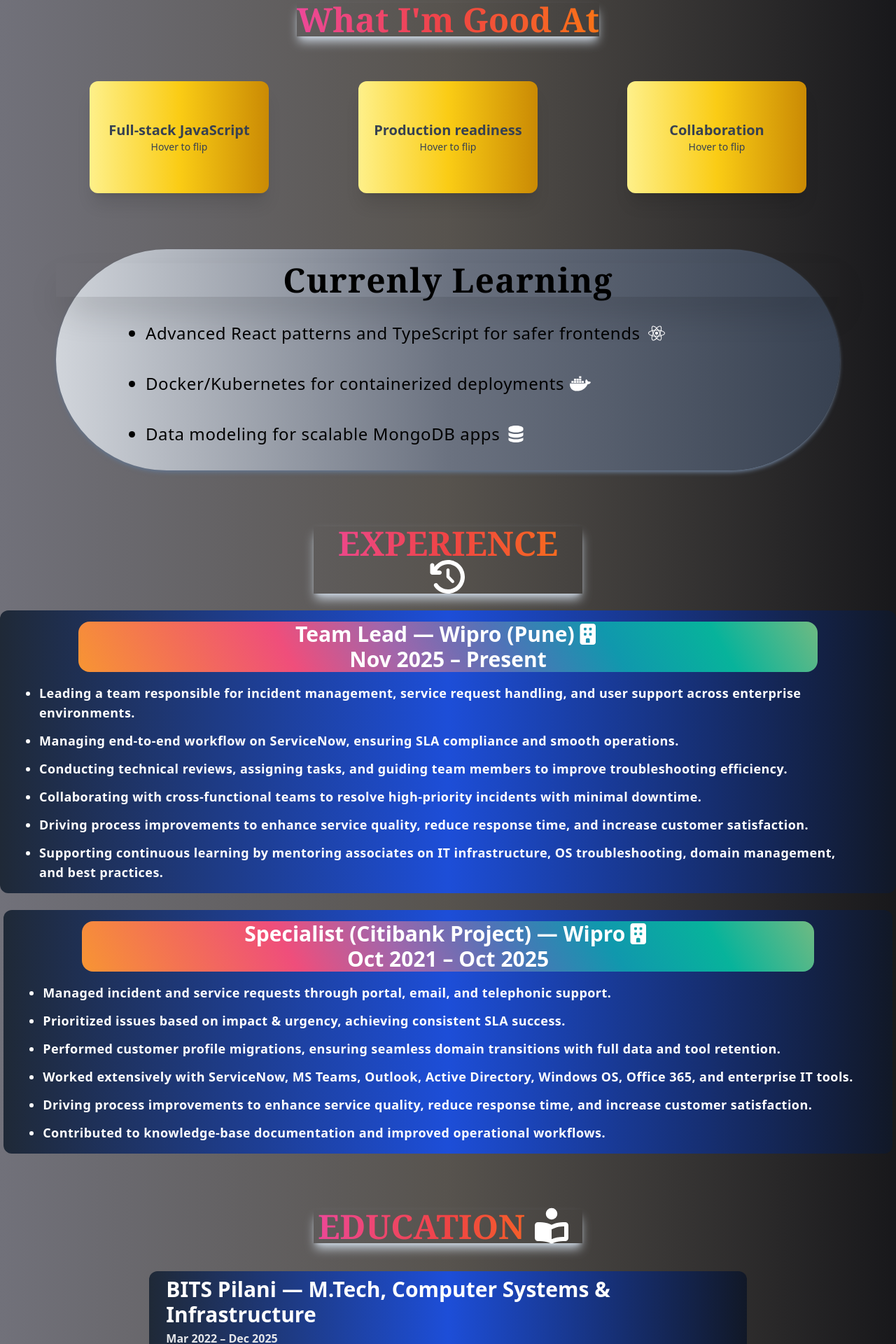
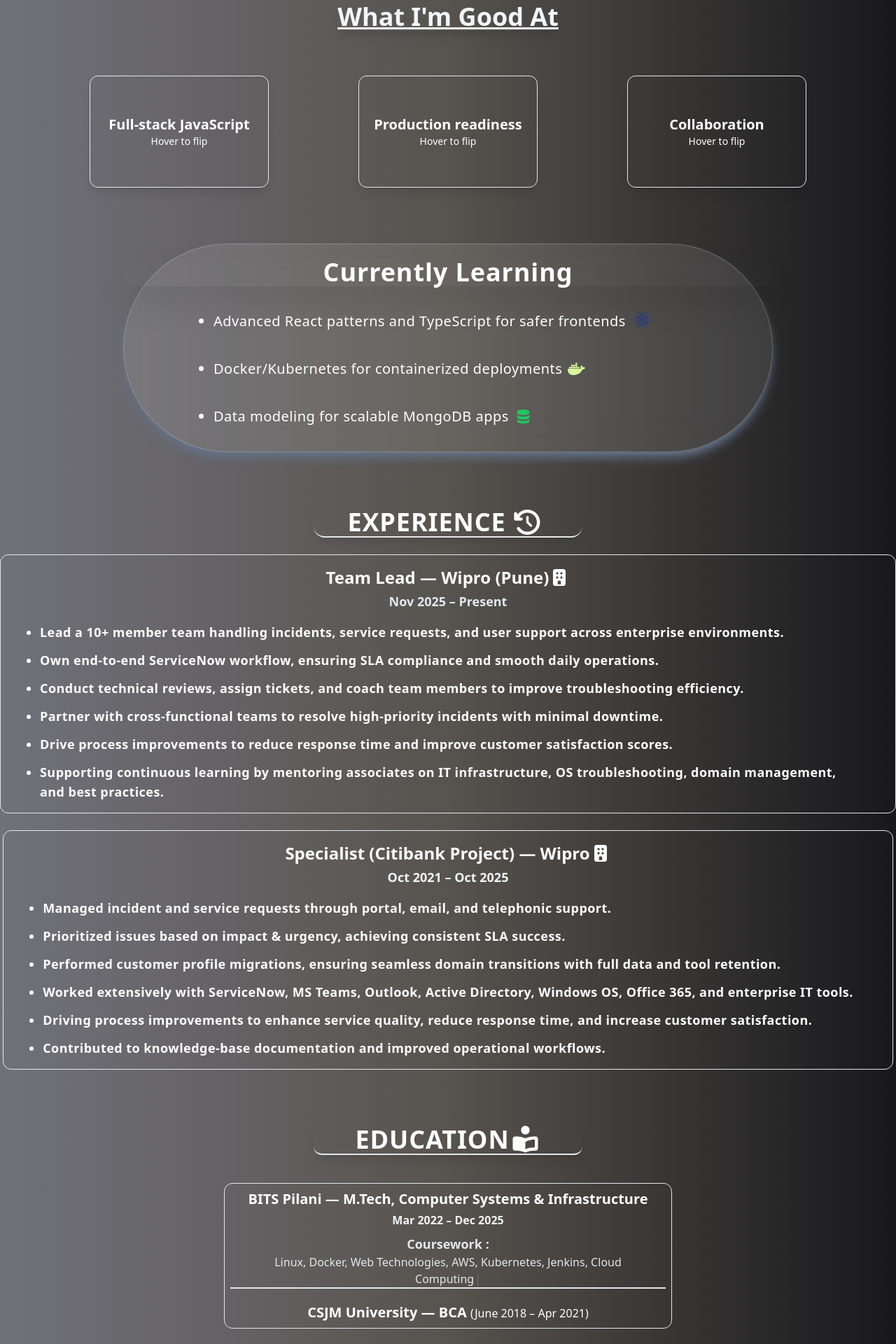
Before and after one commit to pranjulrathour0916/Portfolio, a React (Create React App) app: page /about in a window 1280 px wide. Shown: the part 840-2760 px from the top of the page at 70% size. Built offline with nearby package versions, Linux system fonts and the light colour scheme.

Commit message:
About updated

```diff
--- a/src/components/About.jsx
+++ b/src/components/About.jsx
@@ -1,119 +1,349 @@
-import { FontAwesomeIcon } from '@fortawesome/react-fontawesome'
+import { FontAwesomeIcon } from "@fortawesome/react-fontawesome";
 import { faReact } from "@fortawesome/free-brands-svg-icons";
-import photo from '../photo2.jpeg'
-import Flipcard from './FlipCard/Flipcard'
-import { faDocker } from '@fortawesome/free-brands-svg-icons/faDocker';
-import { faDatabase } from '@fortawesome/free-solid-svg-icons/faDatabase';
-import { faAddressBook, faBookOpenReader, faBuilding, faHistory, faHome, faLightbulb } from '@fortawesome/free-solid-svg-icons';
-import { useEffect } from 'react';
-import Aos from 'aos';
-import 'aos/dist/aos.css';
-import { useNavigate } from 'react-router-dom';
-
+import photo from "../photo2.jpeg";
+import Flipcard from "./FlipCard/Flipcard";
+import { faDocker } from "@fortawesome/free-brands-svg-icons/faDocker";
+import { faDatabase } from "@fortawesome/free-solid-svg-icons/faDatabase";
+import {
+  faBookOpenReader,
+  faBuilding,
+  faHistory,
+} from "@fortawesome/free-solid-svg-icons";
+import { useEffect } from "react";
+import Aos from "aos";
+import "aos/dist/aos.css";
+import { easeInOut, motion } from "framer-motion";
+import Typewriter from "typewriter-effect";
+import Touch from "./Footer/Touch";
 const About = () => {
+  const MotionIcon = motion(FontAwesomeIcon);
   useEffect(() => {
     Aos.init({
       duration: 2000,
-      easing: 'ease-in-out',
+      easing: "ease-in-out",
       once: true,
-      offset: 0
-    })
-  }, [])
-  const navigate = useNavigate();
+      offset: 0,
+    });
+  }, []);
+
   return (
     <div data-aos="fade-up">
-      <div className='flex justify-center mt-20'>
-        <h1 className='text-transparent shadow-2xl bg-clip-text text-7xl font-serif bg-gradient-to-r from-yellow-200 via-lime-400 to-green-600'>About Me</h1>
+      <div className="flex justify-center mt-20">
+        <h1 className="text-transparent shadow-2xl bg-clip-text text-7xl font-serif bg-gradient-to-r from-yellow-200 via-lime-400 to-green-600">
+          About Me
+        </h1>
       </div>
-      <div className='flex flex-col md:flex-row items-center md:justify-around md:mt-20'>
-        <div className="text-center md:text-left text-gray-100 font-medium items-center md:w-2/4 md:mx-0 mx-6">
-          <div className='md:mt-0 mt-20 md:text-2xl text-xl drop-shadow-lg font-mono hover:scale-105  transition-transform duration-300 hover:shadow-xl  '>I’m an IT professional and developer focused on building clean, performant web experiences and keeping them robust in production. With a background in IT service management (ServiceNow, Active Directory, Office 365) and a strong foundation in MERN, I bridge development and operations—delivering features quickly while maintaining security, reliability, and great user support.</div>
+      <div className="flex flex-col md:flex-row items-center md:justify-around md:mt-20">
+        <motion.div
+          initial={{ opacity: 0 }}
+          whileInView={{ opacity: 100 }}
+          transition={{ delay: 1, duration: 2 }}
+          className="text-center md:text-left text-gray-100 font-medium items-center md:w-2/4 md:mx-0 mx-6"
+        >
+          <div className="md:mt-0 mt-20 p-2 md:text-2xl text-xl drop-shadow-lg tracking-wide">
+            <Typewriter
+              options={{
+                strings: [
+                  "I’m an IT professional and developer focused on building clean,performant web experiences and keeping them robust in production.With a background in IT service management (ServiceNow, Active Directory, Office 365) and a strong foundation in MERN, I bridge development and operations—delivering features quickly while maintaining security, reliability, and great user support.",
+                ],
+                autoStart: true,
+                loop: false,
+                delay: 20,
+                deleteSpeed: 99999,
+              }}
+            />
+          </div>
+        </motion.div>
+        <div className=" text-white md:w-1/4 mt-8 md:mt-0">
+          <img
+            src={photo}
+            alt="no "
+            style={{ height: "500px", width: "auto" }}
+            className="rounded-md object-cover shadow-lg border border-gray-700 hover:scale-105 hover:shadow-2xl transition-transform duration-300"
+          />
         </div>
-        <div className=" text-white md:w-1/4 mt-8 md:mt-0"><img src={photo} alt='no ' style={{ height: '500px', width: 'auto' }} className="rounded-md object-cover shadow-lg border border-gray-700 hover:scale-105 hover:shadow-2xl transition-transform duration-300" /></div>
       </div>
-      <div className='flex justify-center mt-10'>
-        <h1 className=' text-3xl md:text-5xl font-bold text-transparent bg-clip-text bg-gradient-to-r from-pink-500 via-red-500 to-orange-500 font-serif underline shadow-lg shadow-slate-300'>What I'm Good At</h1>
-      </div>
-      <div className="flex flex-col md:flex-row justify-center items-center md:gap-0 gap-7 md:justify-evenly mt-16">
-        <Flipcard front="Full-stack JavaScript" back="React, Node.js, Express.js, MongoDB" />
-        <Flipcard front="Production readiness" back="Incident handling, SLAs, monitoring, documentation" />
-        <Flipcard front="Collaboration" back="Clear communication, prioritization by impact/urgency, cross-team work" />
-      </div>
-      <div className="flex mt-20  flex-col rounded-full shadow-md shadow-slate-500 md:mx-20 md:rounded-full bg-gradient-to-r from-gray-300 via-gray-500 to-gray-700" data-aos="fade">
-        <h2 className='text-black text-center text-xl md:text-5xl font-bold tracking-wide font-serif mt-8 md:mt-5 shadow-2xl' >Currenly Learning</h2>
-        <ul className='my-9 mx-20 text-lg md:mx-32 font-medium md:text-2xl list-disc md:tracking-wide flex items-start flex-col text-black md:space-y-10 space-y-5'>
-          <li className="hover:scale-105  transition-transform duration-300">Advanced React patterns and TypeScript for safer frontends
-            <FontAwesomeIcon icon={faReact} className='text-white ml-2 text-2xl ' />
-          </li>
-          <li className='hover:scale-105  transition-transform duration-300 '>Docker/Kubernetes for containerized deployments
-            <FontAwesomeIcon icon={faDocker} className='ml-2 text-white' />
-          </li>
-          <li className='hover:scale-105  transition-transform duration-300'>Data modeling for scalable MongoDB apps
-            <FontAwesomeIcon icon={faDatabase} className='ml-2 text-white' />
-          </li>
+      <motion.div className="flex justify-center mt-10">
+        <h1 className=" text-3xl md:text-4xl font-bold bg-clip-text text-slate-100  underline shadow-lg ">
+          What I'm Good At
+        </h1>
+      </motion.div>
+      <motion.div
+        initial={{ x: -100, opacity: 0 }}
+        animate={{ rotateX: 360, transition: { duration: 3 } }}
+        whileInView={{ x: 0, opacity: 100 }}
+        transition={{ delay: 0, ease: easeInOut, duration: 2 }}
+        className="flex flex-col md:flex-row justify-center items-center md:gap-0 gap-7 md:justify-evenly mt-16"
+      >
+        <Flipcard
+          front="Full-stack JavaScript"
+          back="React, Node.js, Express.js, MongoDB"
+        />
+        <Flipcard
+          front="Production readiness"
+          back="Incident handling, SLAs, monitoring, documentation"
+        />
+        <Flipcard
+          front="Collaboration"
+          back="Clear communication, prioritization by impact/urgency, cross-team work"
+        />
+      </motion.div>
+      <div
+        className="flex mt-20  flex-col border-white/20 bg-white/10 shadow-lg rounded-full backdrop-blur-xl shadow-slate-500 md:mx-44 md:rounded-full border"
+        data-aos="fade"
+      >
+        <h2 className="text-white  text-center text-xl md:text-4xl font-semibold tracking-wide mt-8 md:mt-5 shadow-2xl  hover:text-slate-100">
+          Currently Learning
+        </h2>
+        <ul className="my-9 mx-20 text-lg md:mx-32 font-medium md:text-xl list-disc md:tracking-wide flex items-start flex-col text-white md:space-y-10 space-y-5">
+          <motion.li
+            initial={{ x: -100, opacity: 0 }}
+            whileInView={{ x: 0, opacity: 1 }}
+            whileHover={{ scale: 1.05 }}
+            transition={{
+              x: { duration: 1, ease: easeInOut },
+              opacity: { duration: 2, ease: easeInOut },
+              scale: { duration: 0.15, ease: easeInOut }, // used for BOTH hover in & out
+            }}
+            className="transform-gpu"
+          >
+            Advanced React patterns and TypeScript for safer frontends
+            <FontAwesomeIcon
+              icon={faReact}
+              className="text-blue-900  ml-2 text-2xl "
+            />
+          </motion.li>
+          <motion.li
+            initial={{ x: -100, opacity: 0 }}
+            whileInView={{ x: 0, opacity: 1 }}
+            whileHover={{ scale: 1.05 }}
+            transition={{
+              x: { duration: 1.3, ease: easeInOut },
+              opacity: { duration: 2, ease: easeInOut },
+              scale: { duration: 0.15, ease: easeInOut }, // used for BOTH hover in & out
+            }}
+            className="transform-gpu"
+          >
+            Docker/Kubernetes for containerized deployments
+            <FontAwesomeIcon icon={faDocker} className="ml-2 text-lime-200" />
+          </motion.li>
+          <motion.li
+            initial={{ x: -100, opacity: 0 }}
+            whileInView={{ x: 0, opacity: 1 }}
+            whileHover={{ scale: 1.05 }}
+            transition={{
+              x: { duration: 1.5, ease: easeInOut },
+              opacity: { duration: 2, ease: easeInOut },
+              scale: { duration: 0.15, ease: easeInOut }, // used for BOTH hover in & out
+            }}
+            className="transform-gpu"
+          >
+            Data modeling for scalable MongoDB apps
+            <FontAwesomeIcon
+              icon={faDatabase}
+              className="ml-2 text-green-500"
+            />
+          </motion.li>
         </ul>
       </div>
-      <div data-aos="fade" className=" mt-20 flex items-center  justify-center flex-col ">
-        <h1 className=' text-3xl md:text-5xl text-center font-bold  text-transparent bg-clip-text bg-gradient-to-r from-pink-500 via-red-500 to-orange-500 font-serif md:w-96 items-center underline shadow-lg shadow-slate-300'>EXPERIENCE
-          <FontAwesomeIcon icon={faHistory} className='mx-2 md:text-5xl text-white' />
-        </h1>
-        <div className=' mt-6 p-4 py-1 md:mx-0 mx-5 bg-gradient-to-r from-gray-800 via-blue-700 to-gray-900 rounded-xl'>
-          <span className='text-white text-xl md:text-3xl mt-3 block md:mx-24 rounded-2xl font-semibold  bg-[linear-gradient(60deg,_rgb(247,_149,_51),_rgb(243,_112,_85),_rgb(239,_78,_123),_rgb(161,_102,_171),_rgb(80,_115,_184),_rgb(16,_152,_173),_rgb(7,_179,_155),_rgb(111,_186,_130))]  text-center   '>Team Lead — Wipro (Pune)
+      <div
+        data-aos="fade"
+        className=" mt-20 flex items-center  justify-center flex-col "
+      >
+        <motion.h1
+          initial={{ x: -200, opacity: 0 }}
+          whileInView={{ x: 0, opacity: 1 }}
+          transition={{ duration: 1, ease: easeInOut }}
+          className=" text-2xl md:text-4xl text-center font-bold text-white md:w-96 md:no-underline underline items-center md:border-b-2 rounded-2xl shadow-lg md:tracking-wide"
+        >
+          EXPERIENCE
+          <MotionIcon // <--- Use the motion-wrapped icon
+            initial={{ rotateZ: -360 }}
+            whileInView={{ rotateZ: 0 }}
+            transition={{ duration: 1, ease: "easeInOut" }}
+            icon={faHistory}
+            className="mx-2 md:text-4xl text-white **inline-block**"
+          />
+        </motion.h1>
+        <div className=" mt-6 p-4 py-1 md:mx-0 mx-5 border rounded-xl ">
+          <span className="text-white text-xl md:text-2xl mt-3 block md:mx-24 rounded-2xl font-semibold  text-center   ">
+            Team Lead — Wipro (Pune)
             <FontAwesomeIcon icon={faBuilding} />
-            <p>Nov 2025 – Present</p>
+            <p className="text-slate-200 text-lg mt-1">Nov 2025 – Present</p>
           </span>
-          <ul className='gap-3 flex flex-col mt-4 list-disc md:mx-10 mx-1 font-semibold md:text-lg text-white tracking-wide my-3' data-aos="fade" >
-            <li>Leading a team responsible for incident management, service request handling, and user support across enterprise environments.</li>
-            <li>Managing end-to-end workflow on ServiceNow, ensuring SLA compliance and smooth operations.</li>
-            <li>Conducting technical reviews, assigning tasks, and guiding team members to improve troubleshooting efficiency.</li>
-            <li>Collaborating with cross-functional teams to resolve high-priority incidents with minimal downtime.</li>
-            <li>Driving process improvements to enhance service quality, reduce response time, and increase customer satisfaction.</li>
-            <li>Supporting continuous learning by mentoring associates on IT infrastructure, OS troubleshooting, domain management, and best practices.</li>
+          <ul className="gap-3 flex flex-col mt-4 list-disc md:mx-10 mx-1 font-semibold md:text-lg text-white tracking-wide my-3">
+            <motion.li
+              initial={{ x: -300 }}
+              whileInView={{ x: 0 }}
+              transition={{ duration: 1, ease: easeInOut }}
+            >
+              Lead a 10+ member team handling incidents, service requests, and
+              user support across enterprise environments.
+            </motion.li>
+            <motion.li
+              initial={{ x: 300 }}
+              whileInView={{ x: 0 }}
+              transition={{ duration: 1, ease: easeInOut }}
+            >
+              Own end-to-end ServiceNow workflow, ensuring SLA compliance and
+              smooth daily operations.
+            </motion.li>
+            <motion.li
+              initial={{ x: -300 }}
+              whileInView={{ x: 0 }}
+              transition={{ duration: 1, ease: easeInOut }}
+            >
+              Conduct technical reviews, assign tickets, and coach team members
+              to improve troubleshooting efficiency.
+            </motion.li>
+            <motion.li
+              initial={{ x: 300 }}
+              whileInView={{ x: 0 }}
+              transition={{ duration: 1, ease: easeInOut }}
+            >
+              Partner with cross-functional teams to resolve high-priority
+              incidents with minimal downtime.
+            </motion.li>
+            <motion.li
+              initial={{ x: -300 }}
+              whileInView={{ x: 0 }}
+              transition={{ duration: 1, ease: easeInOut }}
+            >
+              Drive process improvements to reduce response time and improve
+              customer satisfaction scores.
+            </motion.li>
+            <motion.li
+              initial={{ x: 300 }}
+              whileInView={{ x: 0 }}
+              transition={{ duration: 1, ease: easeInOut }}
+            >
+              Supporting continuous learning by mentoring associates on IT
+              infrastructure, OS troubleshooting, domain management, and best
+              practices.
+            </motion.li>
           </ul>
         </div>
-        <div className=' mt-6 p-4 py-1 md:mx-0 mx-5 bg-gradient-to-r from-gray-800 via-blue-700 to-gray-900  rounded-xl'>
-          <span className='text-white md:text-3xl mt-3 block md:mx-24 rounded-2xl text-center font-semibold  bg-[linear-gradient(60deg,_rgb(247,_149,_51),_rgb(243,_112,_85),_rgb(239,_78,_123),_rgb(161,_102,_171),_rgb(80,_115,_184),_rgb(16,_152,_173),_rgb(7,_179,_155),_rgb(111,_186,_130))] text-lg   '>Specialist (Citibank Project) — Wipro
+        <div className=" mt-6 p-4 py-1 md:mx-0 mx-5 border rounded-xl">
+          <span className="text-white md:text-2xl mt-3 block md:mx-24 rounded-2xl text-center font-semibold">
+            Specialist (Citibank Project) — Wipro
             <FontAwesomeIcon icon={faBuilding} />
-            <p>Oct 2021 – Oct 2025</p>
+            <p className="text-lg text-slate-100 mt-1">Oct 2021 – Oct 2025</p>
           </span>
-          <ul className='gap-3 flex flex-col mt-4 list-disc mx-1 md:mx-10 font-semibold md:text-lg text-white tracking-wide my-3' data-aos="fade" >
-            <li>Managed incident and service requests through portal, email, and telephonic support.</li>
-            <li>Prioritized issues based on impact & urgency, achieving consistent SLA success.</li>
-            <li>Performed customer profile migrations, ensuring seamless domain transitions with full data and tool retention.</li>
-            <li>Worked extensively with ServiceNow, MS Teams, Outlook, Active Directory, Windows OS, Office 365, and enterprise IT tools.</li>
-            <li>Driving process improvements to enhance service quality, reduce response time, and increase customer satisfaction.</li>
-            <li>Contributed to knowledge-base documentation and improved operational workflows.</li>
+          <ul
+            className="gap-3 flex flex-col mt-4 list-disc mx-1 md:mx-10 font-semibold md:text-lg text-white tracking-wide my-3"
+            data-aos="fade"
+          >
+            <motion.li
+              initial={{ x: -300 }}
+              whileInView={{ x: 0 }}
+              transition={{ duration: 1, ease: easeInOut }}
+            >
+              Managed incident and service requests through portal, email, and
+              telephonic support.
+            </motion.li>
+            <motion.li
+              initial={{ x: 300 }}
+              whileInView={{ x: 0 }}
+              transition={{ duration: 1, ease: easeInOut }}
+            >
+              Prioritized issues based on impact & urgency, achieving consistent
+              SLA success.
+            </motion.li>
+            <motion.li
+              initial={{ x: -300 }}
+              whileInView={{ x: 0 }}
+              transition={{ duration: 1, ease: easeInOut }}
+            >
+              Performed customer profile migrations, ensuring seamless domain
+              transitions with full data and tool retention.
+            </motion.li>
+            <motion.li
+              initial={{ x: 300 }}
+              whileInView={{ x: 0 }}
+              transition={{ duration: 1, ease: easeInOut }}
+            >
+              Worked extensively with ServiceNow, MS Teams, Outlook, Active
+              Directory, Windows OS, Office 365, and enterprise IT tools.
+            </motion.li>
+            <motion.li
+              initial={{ x: -300 }}
+              whileInView={{ x: 0 }}
+              transition={{ duration: 1, ease: easeInOut }}
+            >
+              Driving process improvements to enhance service quality, reduce
+              response time, and increase customer satisfaction.
+            </motion.li>
+            <motion.li
+              initial={{ x: 300 }}
+              whileInView={{ x: 0 }}
+              transition={{ duration: 1, ease: easeInOut }}
+            >
+              Contributed to knowledge-base documentation and improved
+              operational workflows.
+            </motion.li>
           </ul>
         </div>
       </div>
-      <div data-aos="fade" className=" mt-20 flex items-center  justify-center flex-col ">
-        <h1 className=' text-3xl md:text-5xl text-center font-bold  text-transparent bg-clip-text bg-gradient-to-r from-pink-500 via-red-500 to-orange-500 font-serif md:w-96 items-center underline shadow-lg shadow-slate-300'>EDUCATION
-          <FontAwesomeIcon icon={faBookOpenReader} className='mx-2 md:text-5xl text-white' />
-        </h1>
-        <div className='bg-gradient-to-r from-gray-800 via-blue-700 to-gray-900 mt-10 md:mx-0 mx-4 md:w-2/3 rounded-xl p-2'>
-          <p className='text-white font-bold text-3xl mx-4 '>BITS Pilani — M.Tech, Computer Systems & Infrastructure</p>
-          <p className='text-gray-200 mt-1 mx-4 font-semibold'>Mar 2022 – Dec 2025</p>
-          <p className='mt-2 mx-4 text-gray-200 '><span className=' text-xl font-bold'>Coursework :</span><span className='font-medium'>Linux, Docker, Web Technologies, AWS, Kubernetes, Jenkins, Cloud Computing</span></p>
-          <p className='text-white font-bold mt-5 mx-4 text-3xl'>CSJM University — BCA (June 2018 – Apr 2021)</p>
+      <div
+        data-aos="fade"
+        className=" mt-20 flex items-center  justify-center flex-col "
+      >
+        <motion.h1
+          initial={{ y: 200, opacity: 0 }}
+          whileInView={{ y: 0, opacity: 1 }}
+          transition={{ duration: 1, ease: easeInOut }}
+          className=" text-3xl md:text-4xl text-center font-bold text-white tracking-wide md:w-96 items-center shadow-lg border-b-2 rounded-xl "
+        >
+          EDUCATION
+          <MotionIcon
+            initial={{ rotateY: -360 }}
+            whileInView={{ rotateY: 0 }}
+            transition={{ duration: 2, ease: easeInOut }}
+            icon={faBookOpenReader}
+          />
+        </motion.h1>
+        <div className=" mt-10 md:mx-0 border text-center  mx-4 md:w-2/4 rounded-xl p-2">
+          <div className="border-b-2">
+            <p className="text-white font-bold text-xl mx-4 ">
+              BITS Pilani — M.Tech, Computer Systems & Infrastructure
+            </p>
+            <p className="text-gray-100 mt-1 mx-4 font-semibold">
+              Mar 2022 – Dec 2025
+            </p>
+            <p className="mt-2 mx-4 text-gray-200 ">
+              <span className=" text-lg font-bold">Coursework :</span>
+              <span className="font-medium">
+                <Typewriter
+                  options={{
+                    strings: [
+                      "Linux, Docker, Web Technologies, AWS, Kubernetes, Jenkins, Cloud Computing",
+                    ],
+                    autoStart: true,
+                    loop: false,
+                    delay: 20,
+                    deleteSpeed: 9999,
+                  }}
+                />
+              </span>
+            </p>
+          </div>
+          <p className="text-white font-bold mt-5 mx-4 text-xl">
+            CSJM University — BCA{" "}
+            <span className="text-base font-medium">
+              {" "}
+              (June 2018 – Apr 2021)
+            </span>
+          </p>
         </div>
-
       </div>
-      <div data-aos="fade-up" className="btn mt-20 flex gap-5 md:gap-24 justify-center text-white">
-        <button className='bg-lime-400 text-blue-950  p-3 rounded-md font-bold shadow-md hover:bg-orange-200' onClick={() => navigate('/about')}>Home
-          <FontAwesomeIcon icon={faHome} className='mx-2 text-xl' />
-        </button>
-        <button className='bg-lime-400 text-blue-950  p-1 rounded-md font-bold shadow-md hover:bg-yellow-200' onClick={() => navigate('/skills')}>Skiils
-          <FontAwesomeIcon icon={faLightbulb} className='mx-2 text-xl' />
-        </button>
-        <button className='bg-lime-400 text-blue-950  p-1 rounded-md font-bold shadow-md hover:bg-green-400' onClick={() => navigate('/contact')}>Contact
-          <FontAwesomeIcon icon={faAddressBook} className='mx-2 text-xl' />
-        </button>
+      <div>
+        <Touch/>
       </div>
 
+      <br />
 
-      <br /><br /><br /><br /><br /><br />
     </div>
-  )
-}
+  );
+};
 
-export default About
+export default About;
--- a/src/components/FlipCard/Flipcard.jsx
+++ b/src/components/FlipCard/Flipcard.jsx
@@ -5,12 +5,12 @@ const Flipcard = (props) => {
     <div>
          <div className="group [perspective:1000px]">
         <div className="relative w-64 h-40 transition-transform duration-700 [transform-style:preserve-3d] group-hover:[transform:rotateY(180deg)]">
-          <div className="absolute inset-0 bg-gradient-to-r from-yellow-200 via-yellow-400 to-yellow-600 text-gray-700 flex flex-col justify-center items-center rounded-xl shadow-xl [backface-visibility:hidden]">
+          <div className="absolute inset-0 bg-transparent shadow-lg text-white border flex flex-col justify-center items-center rounded-xl  [backface-visibility:hidden]">
             <h2 className="text-xl font-semibold">{props.front}</h2>
             <p className="text-sm">Hover to flip</p>
           </div>
 
-          <div className="absolute inset-0 bg-gradient-to-r from-amber-200 via-orange-400 to-red-600 text-gray-700 flex flex-col justify-center items-center rounded-xl shadow-xl [transform:rotateY(180deg)] [backface-visibility:hidden]">
+          <div className="absolute inset-0 border text-white  flex flex-col justify-center items-center rounded-xl shadow-xl [transform:rotateY(180deg)] [backface-visibility:hidden]">
             <h2 className="text-xl font-semibold mx-3">{props.back}</h2>
             <p className="text-sm"></p>
           </div>
```
